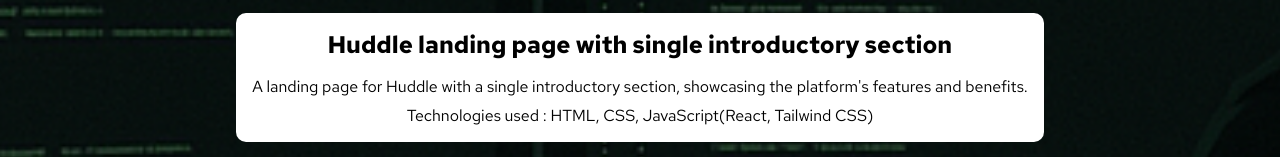
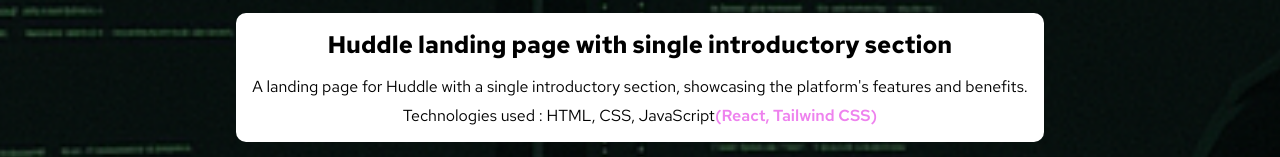
Before and after one commit to PxMach/Portfolio, a React (Vite) app: page / in a window 1280 px wide. Shown: the part 1933-2090 px from the top of the page. Built offline with nearby package versions, Linux system fonts and the light colour scheme.

Commit message:
Add styling for code elements in Projects component

```diff
--- a/src/Components/Projects/projects.module.css
+++ b/src/Components/Projects/projects.module.css
@@ -43,3 +43,7 @@
   text-decoration: underline;
   color: #00758f;
 }
+code{
+  color: violet;
+  font-weight: 600;
+}
```
